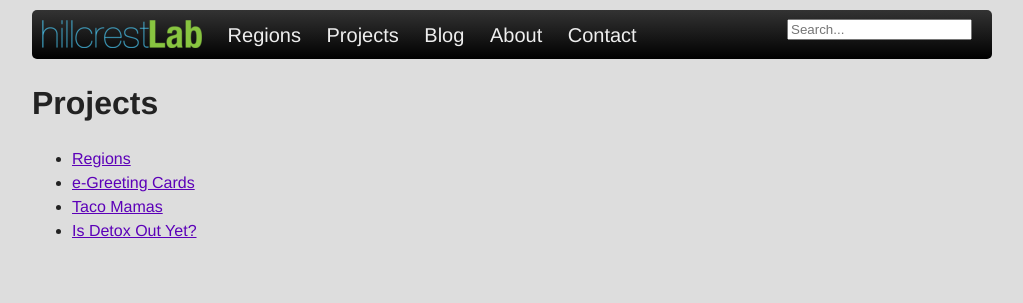
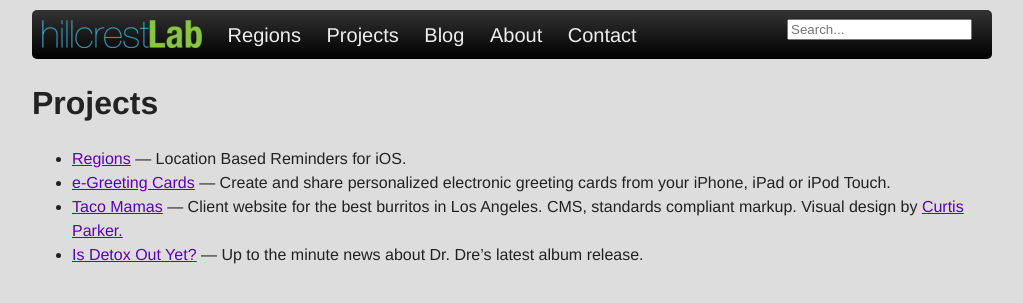
Before and after one commit to derrickj/hillcrestlab.com, a Jekyll site: the page built from projects.html, in a window 1280 px wide. Shown: the top 303 px of the page, without its empty margins (128-1151 px from the left). Built offline with Jekyll 4.4.1, drawn with Linux system fonts in a browser that asks for light colours; nearby versions of some CDN libraries; Markdown is read by kramdown in place of the engine named in the settings.

Commit message:
add descriptions to projects

```diff
--- a/projects.html
+++ b/projects.html
@@ -5,8 +5,8 @@ title: Projects
 
 <h1>Projects</h1>
 <ul>
-	<li><a href="http://hillcrestlab.com/regions">Regions</a></li>
-	<li><a href="http://www.egreetingsapp.com">e-Greeting Cards</a></li>
-	<li><a href="http://www.tacomamasla.com">Taco Mamas</a></li>
-	<li><a href="http://www.isdetoxoutyet.com">Is Detox Out Yet?</a></li>
+	<li><a href="http://hillcrestlab.com/regions">Regions</a> &mdash; Location Based Reminders for iOS.</li>
+	<li><a href="http://www.egreetingsapp.com">e-Greeting Cards</a> &mdash; Create and share personalized electronic greeting cards from your iPhone, iPad or iPod Touch.</li>
+	<li><a href="http://www.tacomamasla.com">Taco Mamas</a> &mdash; Client website for the best burritos in Los Angeles. CMS, standards compliant markup. Visual design by <a href="http://curtisparker.carbonmade.com">Curtis Parker.</a></li>
+	<li><a href="http://www.isdetoxoutyet.com">Is Detox Out Yet?</a> &mdash; Up to the minute news about Dr. Dre&rsquo;s latest album release.</li>
 </ul>
```
